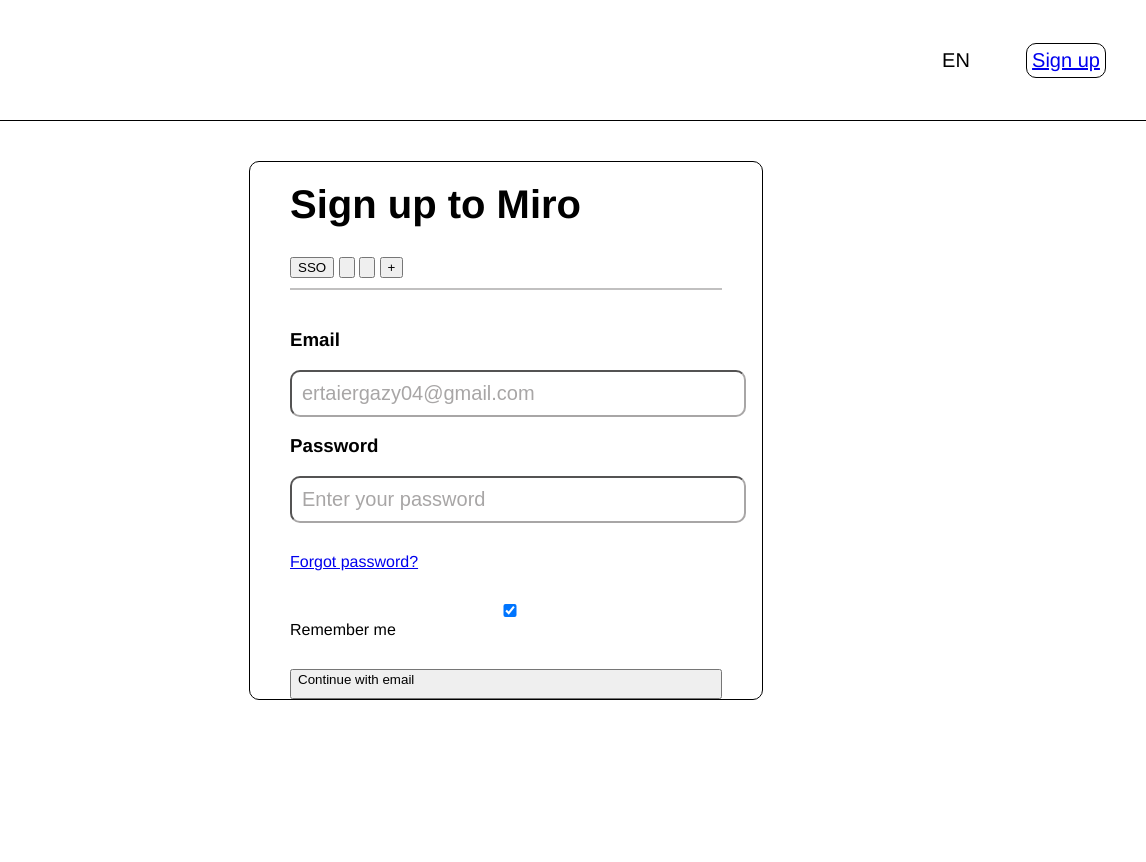
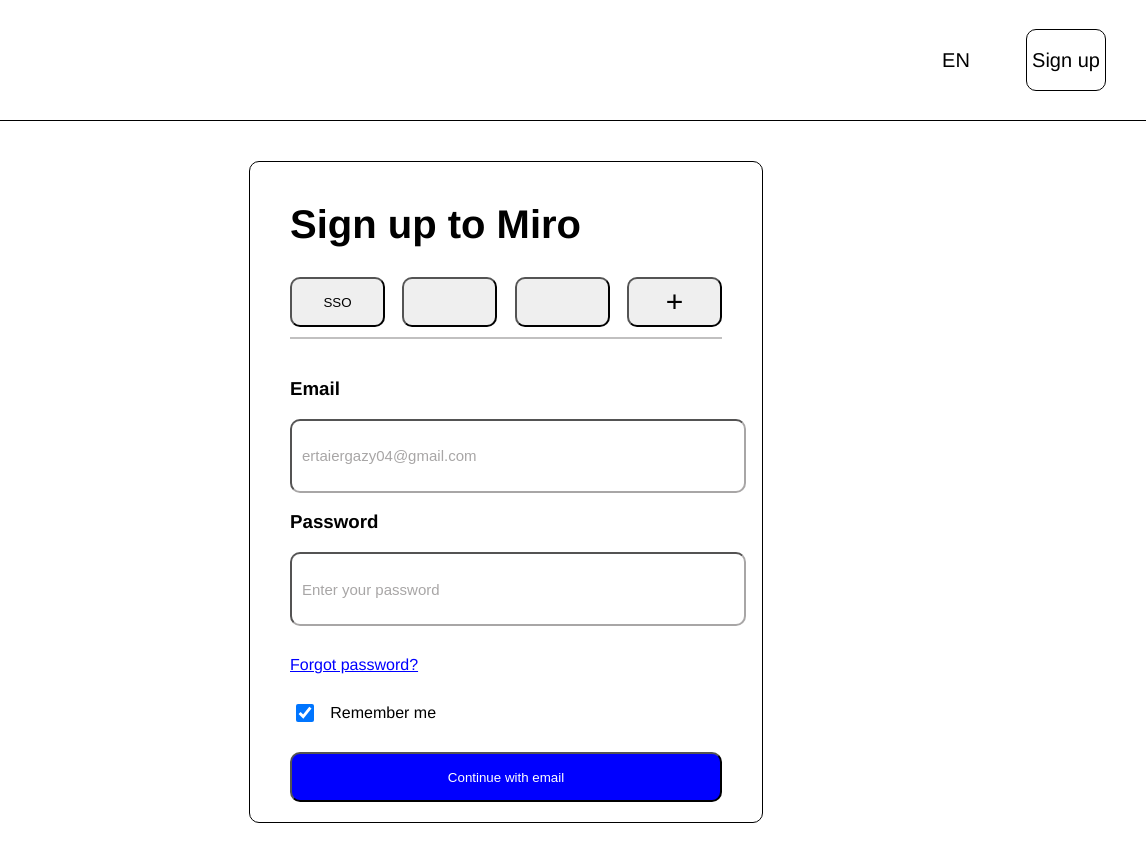
Before and after one commit to Yergazy1/FrontEnd, a plain HTML site: page miro.com login/first.html in a window 1280 px wide. Shown: the full height of the page, 134-1280 px from the left. Before the commit the page ends 800 px from the top, so only its background shows below. Drawn offline with Linux system fonts and the light colour scheme.

Commit message:
Update style.css

```diff
--- a/miro.com login/style.css
+++ b/miro.com login/style.css
@@ -1,3 +1,5 @@
+
+
 
 body {
     font-family:'Franklin Gothic Medium', 'Arial Narrow', Arial, sans-serif;
@@ -14,6 +16,7 @@ body {
     align-items: center;
     padding: 0px;
     margin: 0 30px;
+
 }
 .buttons {
     display: flex;
@@ -24,7 +27,7 @@ body {
 }
 .buttons > * {
     width: 100px;
-    height: 50px;
+    height: 30px;
     display: flex;
     justify-content: center;
     font-size: 20px;
@@ -36,10 +39,20 @@ body {
 .header_logo_img {
     width: 100px;
 }
+button {
+    border-radius: 10px;
+
+}
 .button_inner {
-    border: 1px solid black;
+    border: 0.5px solid black;
+    padding: 5px;
+    height: 50px;
+    display: flex;
+    align-items: center;
+    justify-content: start;
     border-radius: 10px;
-    padding: 5px;
+
+
 
 }
 .button_inner:hover {
@@ -58,6 +71,7 @@ main {
     flex-wrap: wrap;
     border: 1px solid black;
     border-radius: 10px;
+    padding: 20px 0px;
 
 
 }
@@ -76,10 +90,82 @@ h1 {
     font-size: 40px;
 }
 input {
+    outline: none;
+
     width: 100%;
     padding: 10px;
-    font-size: 20px;
+    font-size: 15px;
     border-radius: 10px;
     border-color: rgb(168, 166, 166);
     color: rgb(168, 166, 166);
+    height: 50px;
 }
+input:hover {
+    border-color: rgb(90, 60, 199);
+}
+
+input:focus {
+    border-color: #007BFF;
+    color: black;
+}
+.forgot_password {
+    color: blue;
+}
+
+.forgot_password:visited {
+    color:blue;
+}
+.sign_up {
+    color: black;
+    text-decoration: none;
+}
+.checkbox_inner {
+    display: flex;
+    align-items: center;
+    justify-content: start;
+    gap: 10px;
+
+}
+.checkbox_inner > input {
+    width: 100%;
+    height: 100%;
+    margin: 0;
+    flex-basis: 7%;
+}
+.submit {
+    display: flex;
+    justify-content: center;
+    align-items: center;
+    padding: 0;
+    height: 50px;
+    border-radius: 10px;
+    background-color: blue;
+    color: white;
+
+}
+.login_by_buttom {
+    display: flex;
+    justify-content: space-between;
+    gap:15px
+
+}
+.login_by_buttom > button {
+    height: 50px;
+    flex-basis: 22% ;
+    width: 17px;
+}
+.login_by_buttom > button:hover{
+
+    background-color: black;
+    color: aliceblue;
+}
+
+.auth_button_expand, #remove_added_buttons
+{
+    font-size: 30px;
+
+}
+
+.login_by_buttom img {
+    width: 25px;
+}
```
